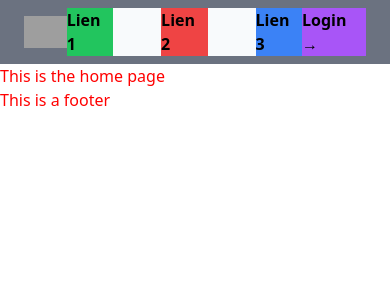
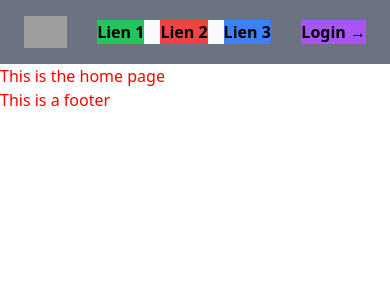
Before and after one commit to GMartin-Data/django_source, a Django app: page / in a window 390 px wide. Shown: the top 300 px of the page. Run offline with Django 4.2, Linux system fonts and the light colour scheme; some libraries are stand-ins or nearby versions; grey boxes are pictures that could not be loaded.

Commit message:
Responsive design: adapt spacing between navbar's elements to screen's width

```diff
--- a/templates/includes/header.html
+++ b/templates/includes/header.html
@@ -3,7 +3,7 @@
 <header>
     <nav class='flex justify-between items-center max-w-6xl mx-auto px-6 h-16 font-semibold text-base bg-gray-500'>
         <img class="h-8" src="https://tailwindui.com/img/logos/mark.svg?color=indigo&shade=600" alt="Tailwind's Logo">
-        <div class="flex gap-x-12 bg-slate-50">
+        <div class="flex gap-x-4 lg:gap-x-12 bg-slate-50">
             <a href="" class='bg-green-500'>Lien 1</a>
             <a href="" class='bg-red-500'>Lien 2</a>
             <a href="" class='bg-blue-500'>Lien 3</a>
```
